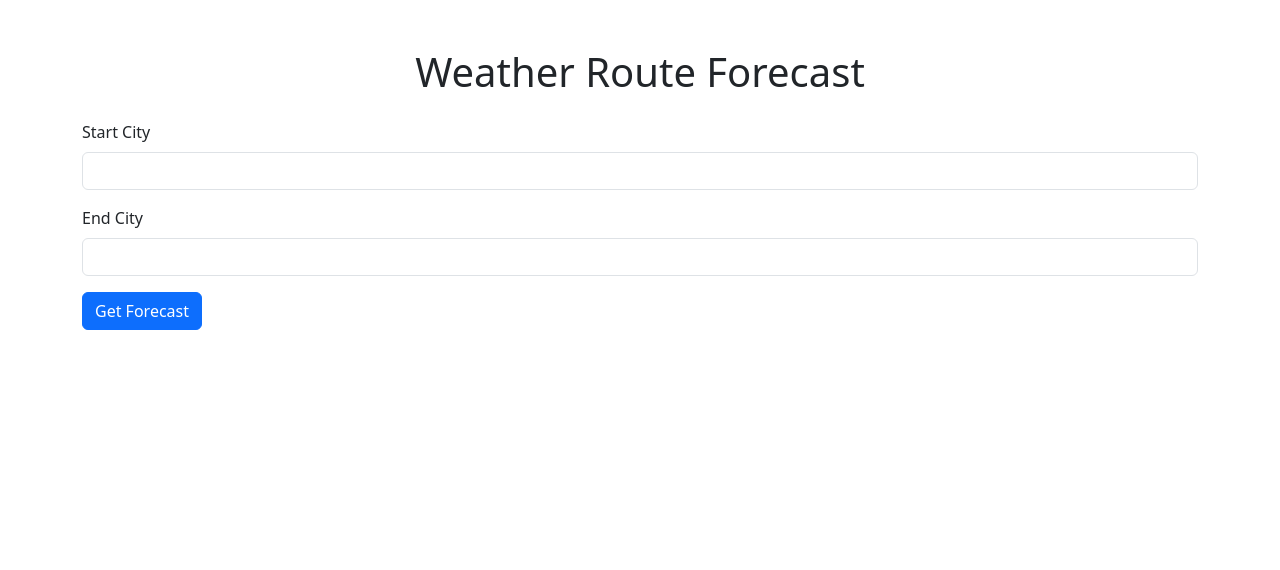
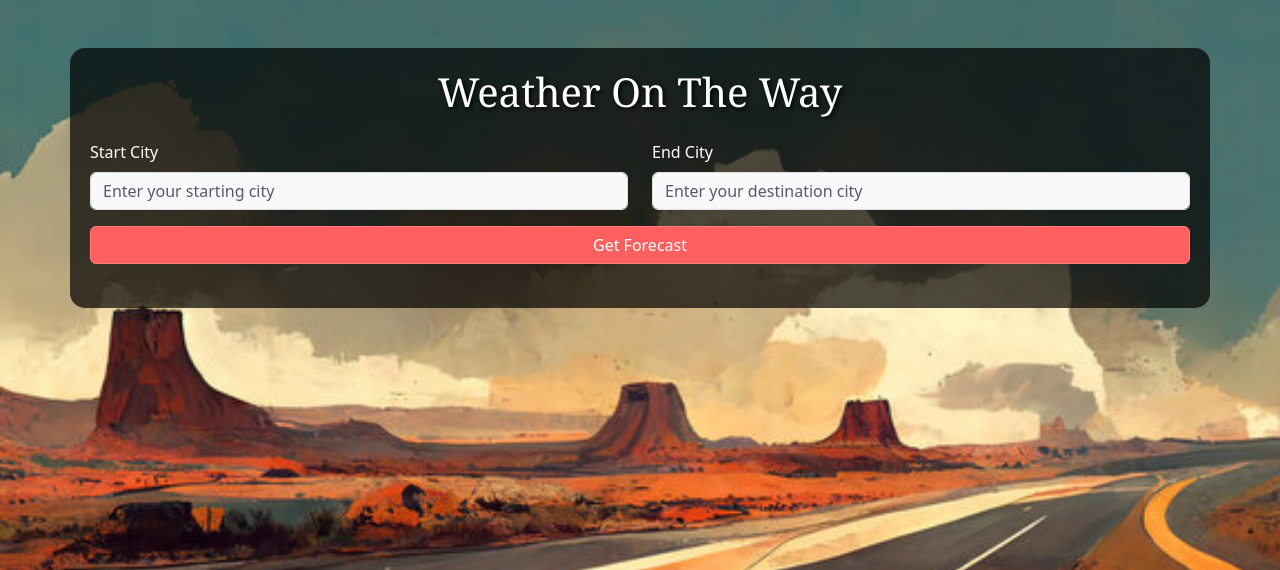
Before and after one commit to Burdi14/CU_python_proj, a Flask app: page / in a window 1280 px wide. Shown: the top 570 px of the page. Run offline with Flask 3, Linux system fonts and the light colour scheme.

Commit message:
final version

```diff
--- a/app.py
+++ b/app.py
@@ -2,24 +2,28 @@ import os
 from flask import Flask, request, render_template
 from core import get_5day_forecast, get_location_key
 from datetime import datetime
+from dotenv import load_dotenv
 
-app = Flask(__name__)
+app = Flask(__name__, static_folder='static')
 
+#setting minimumand maximum of the acceptable values
+load_dotenv()
+MAX_ACCEPTABLE_TEMP = float(os.getenv("MAX_ACCEPTABLE_TEMP", "26"))
+MIN_ACCEPTABLE_TEMP = float(os.getenv("MIN_ACCEPTABLE_TEMP", "-10"))
+print(MAX_ACCEPTABLE_TEMP , MIN_ACCEPTABLE_TEMP )
 @app.route("/", methods= ["GET", "POST"])
 def index():
-    # if request.method == "GET":
-    #     return render_template("index.html")
-
     if request.method == "POST":
         try:
             start_city = request.form["start_city"]
             dest_city = request.form["end_city"]
-
-            start_key = get_location_key(start_city)
-            dest_key = get_location_key(dest_city)
+            #getting location key and normalized nomes of the cities
+            start_key, start_localized = get_location_key(start_city)
+            dest_key, dest_localized = get_location_key(dest_city)
             start_forecast = get_5day_forecast(start_key)
             dest_forecast = get_5day_forecast(dest_key)
 
+            #formatting the date
             for day in range(5):
                 tmp = start_forecast[day]["Date"]
 
@@ -32,14 +36,16 @@ def index():
                 date_obj = datetime.fromisoformat(tmp)
                 formatted_date = date_obj.strftime("%m.%d")
 
-                start_forecast[day]["Date"] = formatted_date
+                dest_forecast[day]["Date"] = formatted_date
 
             return render_template(
                 "index.html",
-                start_city=start_city,
-                end_city=dest_city,
+                start_city=start_localized,
+                dest_city=dest_localized,
                 start_forecast=start_forecast,
-                end_forecast=dest_forecast
+                dest_forecast=dest_forecast,
+                min_temp=MIN_ACCEPTABLE_TEMP,
+                max_temp=MAX_ACCEPTABLE_TEMP
             )
         except Exception as e:
             return render_template("index.html", error=str(e))
--- a/templates/index.html
+++ b/templates/index.html
@@ -3,22 +3,67 @@
 <head>
     <meta charset="UTF-8">
     <meta name="viewport" content="width=device-width, initial-scale=1.0">
-    <title>Weather Route</title>
+    <title>Weather on Route</title>
     <link href="https://cdn.jsdelivr.net/npm/bootstrap@5.3.0-alpha1/dist/css/bootstrap.min.css" rel="stylesheet">
+    <style>
+        body {
+            background-image: url('static/route66.jpeg?v=1');
+            background-size: cover;
+            background-repeat: no-repeat;
+            background-attachment: fixed;
+            color: #fff;
+        }
+        .container {
+            background-color: rgba(0, 0, 0, 0.7);
+            border-radius: 15px;
+            padding: 20px;
+        }
+        .btn-primary {
+            background-color: #ff5f5f;
+            border-color: #ff7d7d;
+        }
+        .btn-primary:hover {
+            background-color: #ff4d4d;
+            border-color: #ff1a1a;
+        }
+        .form-control {
+            background-color: #f8f9fa;
+            border-color: #ddd;
+        }
+        h1 {
+            font-family: 'Georgia', serif;
+            text-shadow: 2px 2px 5px #000;
+        }
+        .list-group-item {
+            background-color: rgba(255, 255, 255, 0.8);
+            border: none;
+            color: #000;
+        }
+        .good-weather {
+            color: green;
+            font-weight: bold;
+        }
+        .bad-weather {
+            color: red;
+            font-weight: bold;
+        }
+    </style>
 </head>
 <body>
     <div class="container my-5">
-        <h1 class="text-center">Weather Route Forecast</h1>
+        <h1 class="text-center">Weather On The Way</h1>
         <form method="POST" class="my-4">
-            <div class="mb-3">
-                <label for="start_city" class="form-label">Start City</label>
-                <input type="text" class="form-control" id="start_city" name="start_city" required>
+            <div class="row">
+                <div class="col-md-6 mb-3">
+                    <label for="start_city" class="form-label">Start City</label>
+                    <input type="text" class="form-control" id="start_city" name="start_city" placeholder="Enter your starting city" required>
+                </div>
+                <div class="col-md-6 mb-3">
+                    <label for="end_city" class="form-label">End City</label>
+                    <input type="text" class="form-control" id="end_city" name="end_city" placeholder="Enter your destination city" required>
+                </div>
             </div>
-            <div class="mb-3">
-                <label for="end_city" class="form-label">End City</label>
-                <input type="text" class="form-control" id="end_city" name="end_city" required>
-            </div>
-            <button type="submit" class="btn btn-primary">Get Forecast</button>
+            <button type="submit" class="btn btn-primary w-100">Get Forecast</button>
         </form>
 
         {% if error %}
@@ -27,30 +72,42 @@
         </div>
         {% endif %}
 
-        {% if start_forecast and end_forecast %}
+        {% if start_forecast and dest_forecast %}
         <div class="row">
+            {% if start_forecast %}
             <div class="col-md-6">
                 <h3>Forecast for {{ start_city }}</h3>
                 <ul class="list-group">
                     {% for day in start_forecast %}
                     <li class="list-group-item">
-                        {{ day.Date }}<br>
-                        Day: {{ day.Day.IconPhrase }}<br>
-                        Night: {{ day.Night.IconPhrase }}<br>
-                        Temp: {{ day.Temperature.Minimum.Value }}°C - {{ day.Temperature.Maximum.Value }}°C
+                        <strong>{{ day.Date }}</strong><br>
+                        <span>Day: {{ day.Day.IconPhrase }}</span><br>
+                        <span>Night: {{ day.Night.IconPhrase }}</span><br>
+                        <span>Temp: {{ day.Temperature.Minimum.Value }}°C - {{ day.Temperature.Maximum.Value }}°C</span><br>
+                        {% if min_temp < day.Temperature.Minimum.Value < max_temp and min_temp < day.Temperature.Maximum.Value < max_temp %}
+                        <span class="good-weather">✔ Good Weather Conditions</span>
+                        {% else %}
+                        <span class="bad-weather">✖ Poor Weather Conditions</span>
+                        {% endif %}
                     </li>
                     {% endfor %}
                 </ul>
             </div>
+            {% endif %}
             <div class="col-md-6">
-                <h3>Forecast for {{ end_city }}</h3>
+                <h3>Forecast for {{ dest_city }}</h3>
                 <ul class="list-group">
-                    {% for day in end_forecast %}
+                    {% for day in dest_forecast %}
                     <li class="list-group-item">
-                        {{ day.Date }}<br>
-                        Day: {{ day.Day.IconPhrase }}<br>
-                        Night: {{ day.Night.IconPhrase }}<br>
-                        Temp: {{ day.Temperature.Minimum.Value }}°C - {{ day.Temperature.Maximum.Value }}°C
+                        <strong>{{ day.Date }}</strong><br>
+                        <span>Day: {{ day.Day.IconPhrase }}</span><br>
+                        <span>Night: {{ day.Night.IconPhrase }}</span><br>
+                        <span>Temp: {{ day.Temperature.Minimum.Value }}°C - {{ day.Temperature.Maximum.Value }}°C</span><br>
+                        {% if min_temp < day.Temperature.Minimum.Value < max_temp and min_temp < day.Temperature.Maximum.Value < max_temp %}
+                        <span class="good-weather">✔ Good Weather Conditions</span>
+                        {% else %}
+                        <span class="bad-weather">✖ Poor Weather Conditions</span>
+                        {% endif %}
                     </li>
                     {% endfor %}
                 </ul>
```
Also changed, not shown: core.py (+3 -12 lines), 1 other file.
